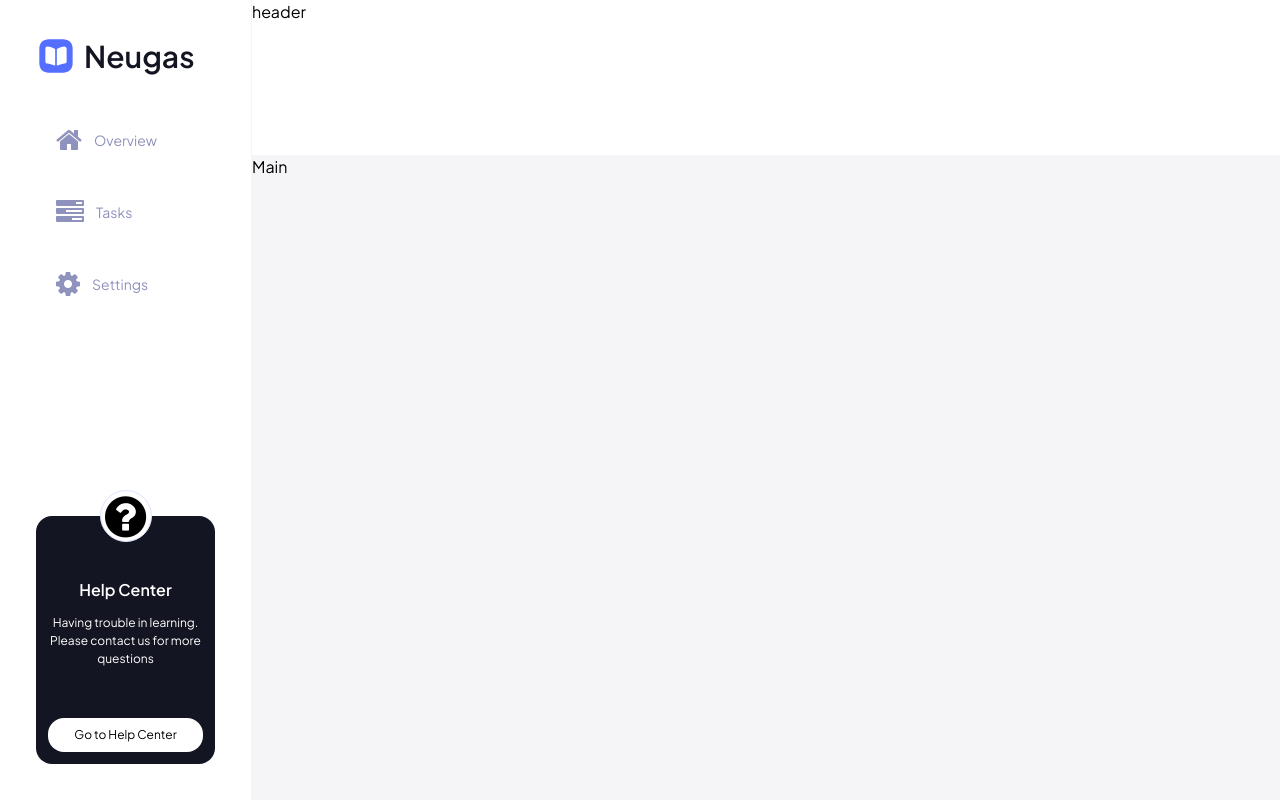
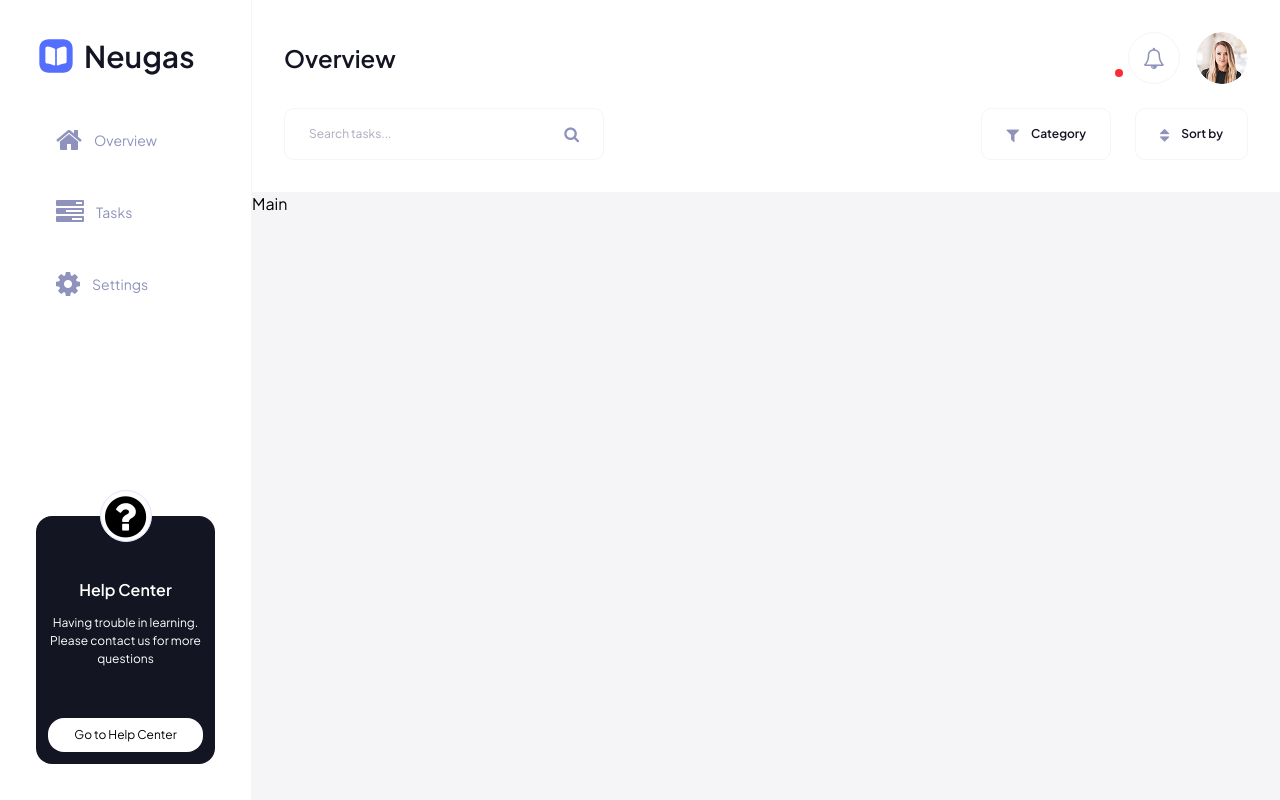
Before and after one commit to Evans-Asiedu/task-management, a React (Vite) app: page / in a window 1280 px wide. Built offline with nearby package versions, Linux system fonts and the light colour scheme.

Commit message:
add header

```diff
--- /dev/null
+++ b/src/components/ui/Button.jsx
@@ -0,0 +1,35 @@
+const Button = ({
+  children,
+  icon,
+  iconOnly = false,
+  className = "",
+  ...props
+}) => {
+  const baseStyles =
+    "bg-white border flex items-center justify-center transition-colors";
+  const sizeStyles = iconOnly
+    ? "size-[44px] md:size-[52px] rounded-full"
+    : "h-[52px] px-6 rounded-[10px] gap-3";
+  const iconStyles = iconOnly ? "text-secondary-300" : "";
+
+  return (
+    <button
+      className={`${baseStyles} ${sizeStyles} ${iconStyles} ${className}`}
+      {...props}
+    >
+      {iconOnly ? (
+        <>
+          <i className={`fa ${icon} fa-lg mt-0.5`} />
+          {children}
+        </>
+      ) : (
+        <>
+          {icon && <i className={`fa ${icon} fa-lg mt-0.5`} />}
+          {children}
+        </>
+      )}
+    </button>
+  );
+};
+
+export default Button;
--- a/src/data.js
+++ b/src/data.js
@@ -3,7 +3,7 @@ export const data = {
       "id": 12345,
       "name": "Jane Doe",
       "email": "janedoe@example.com",
-      "avatar": "https://example.com/avatar.jpg",
+      "avatar": "/Profil.png",
       "role": "admin",
       "preferences": {
         "theme": "light",
--- a/src/layout/Header.jsx
+++ b/src/layout/Header.jsx
@@ -1,14 +1,86 @@
+import { data } from "src/data";
+import Button from "components/ui/Button";
+
 const Header = ({ isOpen: isSidebarOpen, setIsOpen: setIsSidebarOpen }) => {
+  const title = "Overview";
+  const unreadNotifications = data.notifications.filter((n) => !n.read).length;
+
   return (
-    <header className=" h-[248px] md:h-[192px] bg-white">
-      header
-      {/* Sidebar toggle button */}
-      <button
-        className="fixed md:hidden text-primary-300 bg-white top-4 left-4 z-40 rounded-full border border-primary-300 size-[54px]"
-        onClick={() => setIsSidebarOpen(!isSidebarOpen)}
-      >
-        <i className="fa fa-bars fa-lg mt-0.5"></i>
-      </button>
+    <header className="h-[248px] md:h-[192px] bg-white p-8 flex flex-col gap-6">
+      <div className="flex flex-col-reverse md:flex-row justify-between items-center">
+        {/* title */}
+        <h1 className="text-2xl font-semibold text-secondary-500">{title}</h1>
+
+        <div className="flex justify-between md:justify-end items-center w-full">
+          {/* Sidebar toggle button */}
+          <Button
+            icon="fa-bars"
+            iconOnly
+            className="md:hidden text-secondary-300 border-n-1 z-40"
+            onClick={() => setIsSidebarOpen(!isSidebarOpen)}
+          />
+
+          <div className="flex items-center gap-4">
+            {/* Notifications */}
+            <Button
+              icon="fa-bell-o"
+              iconOnly
+              className="text-secondary-300 border-n-1 relative"
+            >
+              {unreadNotifications > 0 && (
+                <span className="absolute top-9 right-14 w-2 h-2 bg-red-500 rounded-full"></span>
+              )}
+            </Button>
+
+            {/* Profile button */}
+            <div className="size-[44px] md:size-[52px] rounded-full overflow-hidden">
+              <img
+                src={data.loggedInUser.avatar}
+                alt="Profile"
+                className="w-full h-full object-cover"
+              />
+            </div>
+          </div>
+        </div>
+      </div>
+
+      <div className="flex justify-between items-center gap-3">
+        {/* search box */}
+        <div className="flex items-center gap-2 bg-white border border-n-1  py-3.5 px-6 w-full md:w-[320px] h-[52px] rounded-[10px]">
+          <input
+            type="text"
+            placeholder="Search tasks..."
+            className="bg-transparent outline-none w-full text-secondary-400 text-xs"
+          />
+          <i className="fa fa-search text-secondary-300"></i>
+        </div>
+
+        {/* filters */}
+        <div className="flex gap-3">
+          {/* Mobile filter button */}
+          <Button
+            icon="fa-filter"
+            iconOnly
+            className="md:hidden text-secondary-300 border-n-1"
+          />
+
+          {/* Desktop filter buttons */}
+          <div className="hidden md:flex gap-6">
+            <Button
+              icon="fa-filter"
+              className="text-secondary-500 border-n-1 text-xs font-semibold [&>i]:text-secondary-300"
+            >
+              Category
+            </Button>
+            <Button
+              icon="fa-sort"
+              className="text-secondary-500 border-n-1 text-xs font-semibold [&>i]:text-secondary-300"
+            >
+              Sort by
+            </Button>
+          </div>
+        </div>
+      </div>
     </header>
   );
 };
```
Also changed, not shown: public/Profil.png (added).
